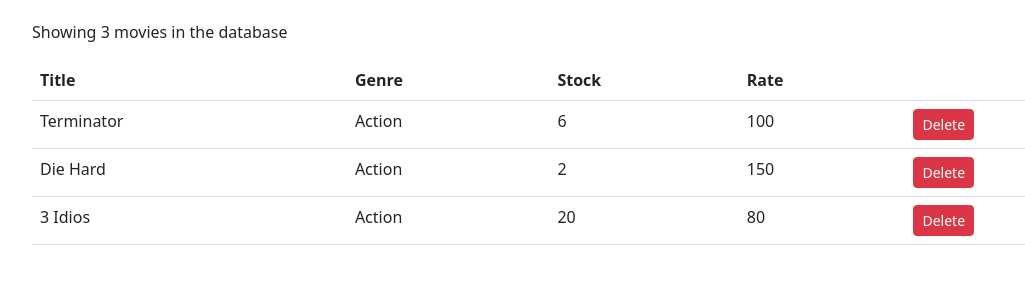
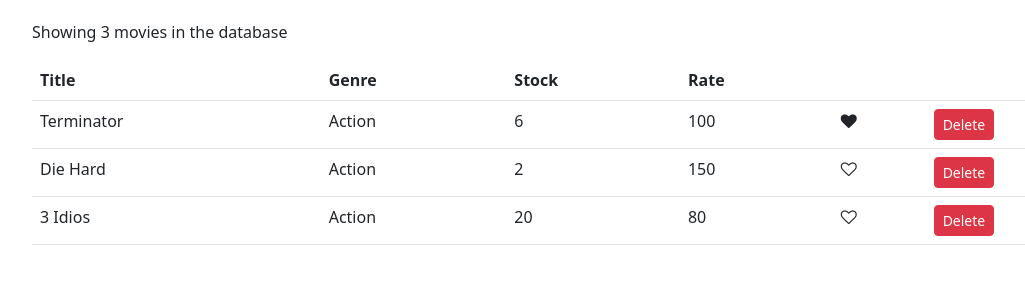
Before and after one commit to faridullah1/vidly-frontend, a React (Create React App) app: page / in a window 1280 px wide. Shown: the top 300 px of the page, without its empty margins (50-1075 px from the left). Built offline with nearby package versions, Linux system fonts and the light colour scheme.

Commit message:
like component

```diff
--- /dev/null
+++ b/src/components/common/like.jsx
@@ -0,0 +1,12 @@
+import React from 'react';
+
+const Like = (props) => {
+	let classes = 'fa fa-heart';
+	if (!props.liked) classes += '-o';
+
+	return (
+		<i className={ classes } style={ { cursor: 'pointer' }} aria-hidden="true" onClick={props.onClick}></i>
+	);
+}
+
+export default Like;
--- a/src/components/movies.jsx
+++ b/src/components/movies.jsx
@@ -1,5 +1,7 @@
 import React, { Component } from 'react';
 import { getMovies } from '../services/fakeMovieService';
+import Like from './common/like';
+
 
 class MovieComponent extends Component {
 	state = {
@@ -12,6 +14,15 @@ class MovieComponent extends Component {
 		this.setState({
 			movies
 		});
+	}
+
+	handleLike = (movie) => {
+		const movies = [...this.state.movies];
+		const index = movies.indexOf(movie);
+		movies[index] = { ...movies[index] };
+		movies[index].liked = !movies[index].liked;
+
+		this.setState({ movies });
 	}
 
 	render() {
@@ -30,6 +41,7 @@ class MovieComponent extends Component {
 							<th scope="col">Stock</th>
 							<th scope="col">Rate</th>
 							<th scope='col'></th>
+							<th scope='col'></th>
 						</tr>
 					</thead>
 					<tbody>
@@ -40,6 +52,9 @@ class MovieComponent extends Component {
 								<td> { m.numberInStock } </td>
 								<td> { m.dailyRentalRate } </td>
 
+								<td>
+									<Like liked={m.liked} onClick={() => this.handleLike(m)}/>
+								</td>
 								<td> <button className='btn btn-danger btn-sm' onClick={() => this.handleDelete(m)}>Delete</button> </td>
 							</tr> )
 						)}
--- a/src/services/fakeMovieService.js
+++ b/src/services/fakeMovieService.js
@@ -4,7 +4,8 @@ const movies = [
 		title: 'Terminator',
 		genre: { _id: "62188020f5bfa29914a13b1e", name: 'Action' },
 		numberInStock: 6,
-		dailyRentalRate: 100
+		dailyRentalRate: 100,
+		liked: true
 	},
 	{
 		_id: "62188020f5bfa29914a1cu22",
```
